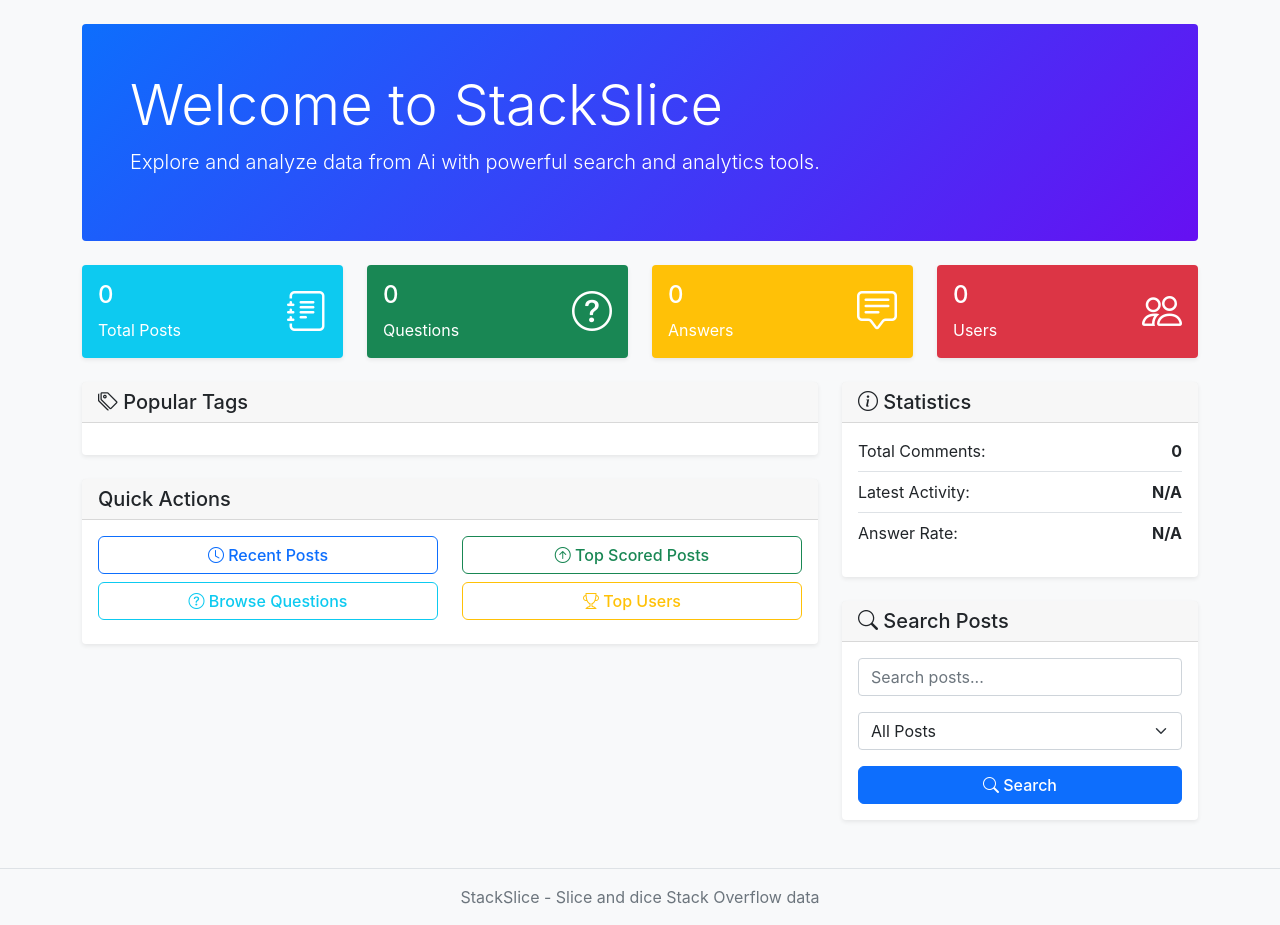
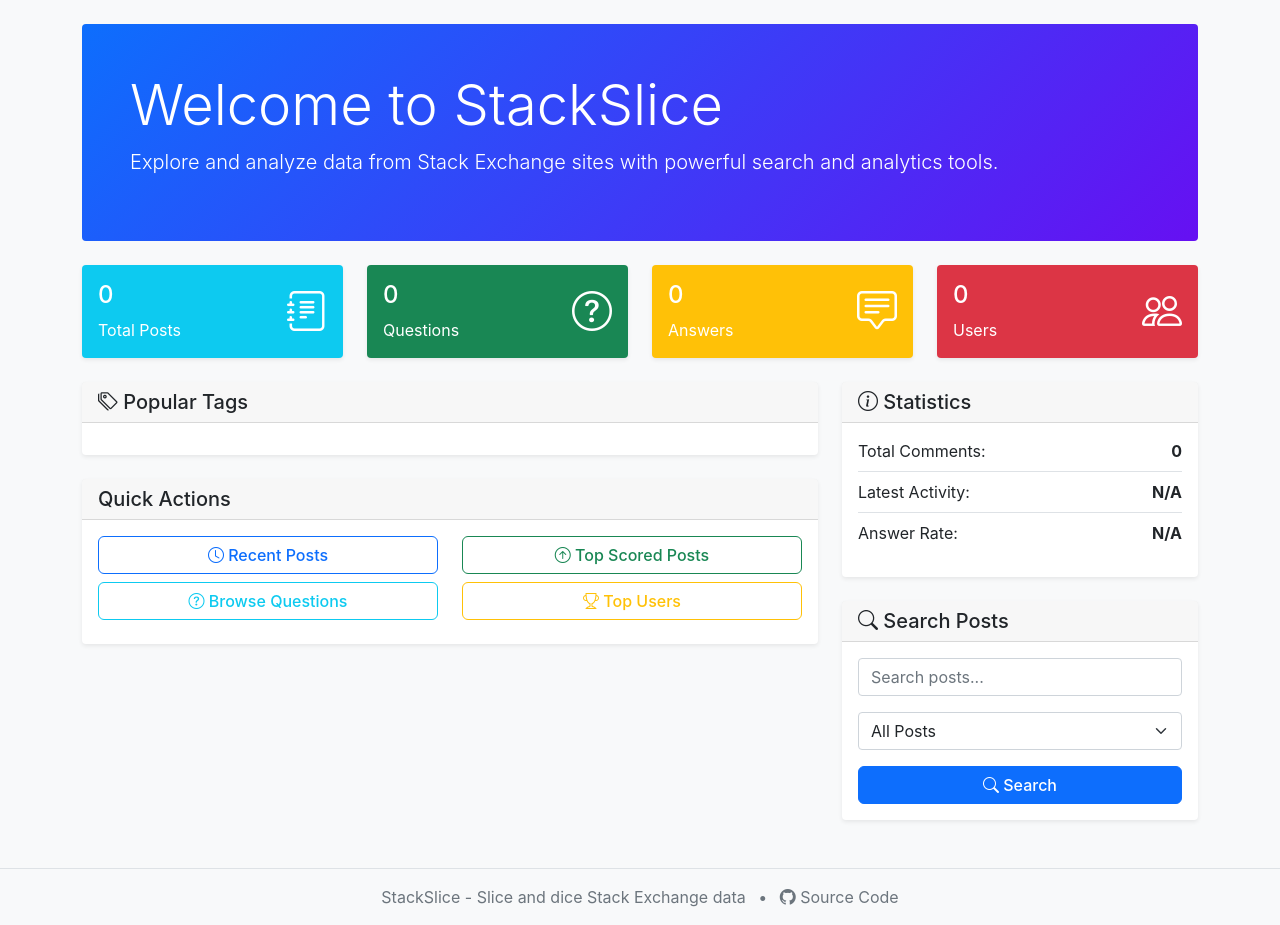
Before and after one commit to MaxHorstmann/StackSlice, a FastAPI app: page / in a window 1280 px wide. Shown: the part 62-987 px from the top of the page. Run offline with FastAPI, Linux system fonts and the light colour scheme; data that the repository does not hold is empty.

Commit message:
nav, footer

```diff
--- a/main.py
+++ b/main.py
@@ -23,12 +23,18 @@ def get_db():
     return duckdb.connect(DB_PATH)
 
 def get_available_sites():
-    """Get list of available sites in the database"""
+    """Get list of available sites in the database, with main sites first, then meta sites"""
     try:
         conn = get_db()
         sites = conn.execute("SELECT DISTINCT site FROM posts ORDER BY site").fetchall()
         conn.close()
-        return [site[0] for site in sites]
+        site_list = [site[0] for site in sites]
+
+        # Sort to put main sites first, then meta sites
+        main_sites = [s for s in site_list if not s.endswith('.meta.stackexchange.com')]
+        meta_sites = [s for s in site_list if s.endswith('.meta.stackexchange.com')]
+
+        return main_sites + meta_sites
     except:
         return []
 
--- a/templates/base.html
+++ b/templates/base.html
@@ -48,7 +48,7 @@
                         <a class="nav-link dropdown-toggle" href="#" id="siteSwitcher" role="button" data-bs-toggle="dropdown" aria-expanded="false">
                             <i class="bi bi-globe"></i>
                             {% if current_site %}
-                                {{ current_site.replace('.stackexchange.com', '').replace('.meta', ' Meta').title() }}
+                                {{ current_site }}
                             {% else %}
                                 Select Site
                             {% endif %}
@@ -59,7 +59,7 @@
                                 <a class="dropdown-item {% if site == current_site %}active{% endif %}"
                                    href="/switch-site/{{ site }}">
                                     <i class="bi bi-{% if 'meta' in site %}chat-dots{% else %}stack{% endif %}"></i>
-                                    {{ site.replace('.stackexchange.com', '').replace('.meta', ' Meta').title() }}
+                                    {{ site }}
                                     {% if site == current_site %}<i class="bi bi-check-lg float-end"></i>{% endif %}
                                 </a>
                             </li>
@@ -78,7 +78,11 @@
 
     <footer class="bg-light text-center py-3 mt-5">
         <div class="container">
-            <span class="text-muted">StackSlice - Slice and dice Stack Overflow data</span>
+            <span class="text-muted">StackSlice - Slice and dice Stack Exchange data</span>
+            <span class="text-muted mx-2">•</span>
+            <a href="https://github.com/MaxHorstmann/StackSlice" target="_blank" class="text-muted text-decoration-none">
+                <i class="bi bi-github"></i> Source Code
+            </a>
         </div>
     </footer>
 
--- a/templates/home.html
+++ b/templates/home.html
@@ -8,13 +8,7 @@
         <div class="jumbotron bg-primary text-white p-5 rounded mb-4">
             <h1 class="display-4">Welcome to StackSlice</h1>
             <p class="lead">
-                Explore and analyze data from
-                {% if current_site %}
-                    {{ current_site.replace('.stackexchange.com', '').replace('.meta', ' Meta').title() }}
-                {% else %}
-                    Stack Exchange sites
-                {% endif %}
-                with powerful search and analytics tools.
+                Explore and analyze data from Stack Exchange sites with powerful search and analytics tools.
             </p>
             {% if available_sites and available_sites|length > 1 %}
             <hr class="my-4">
```
